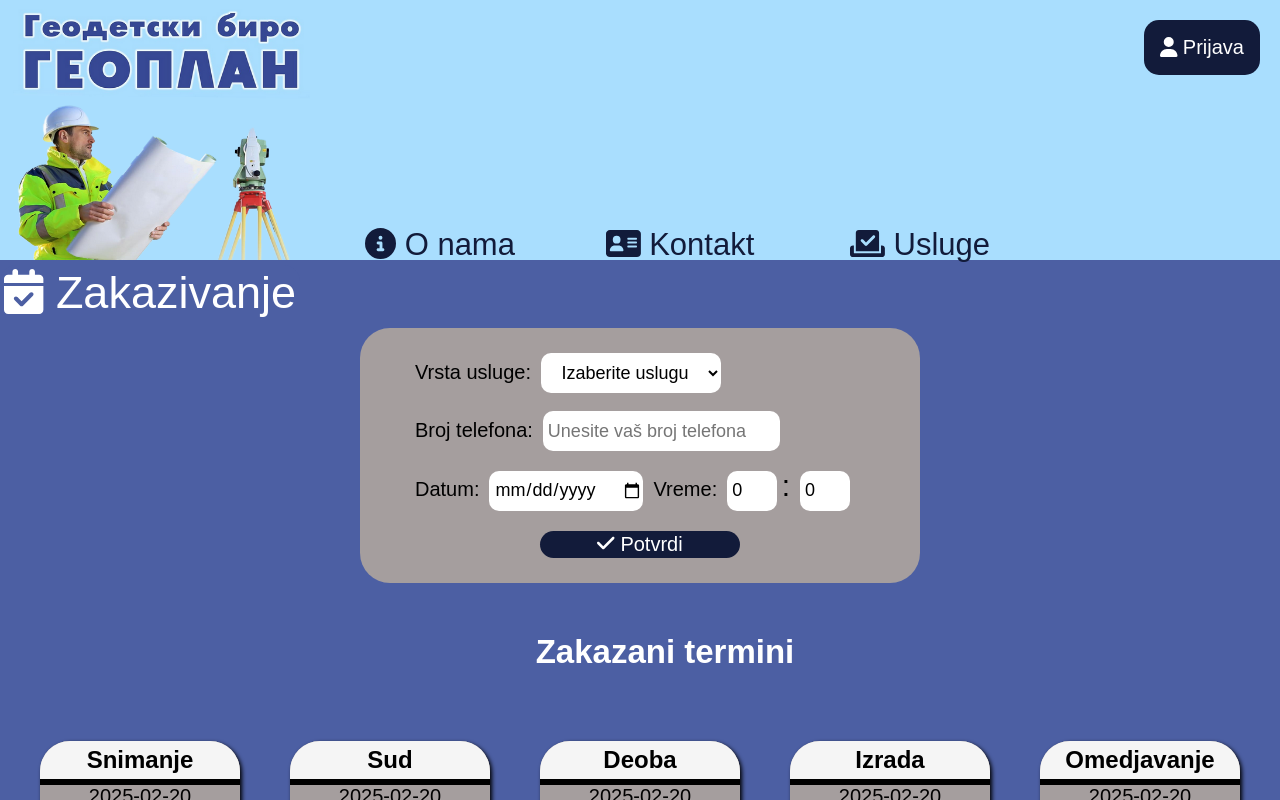
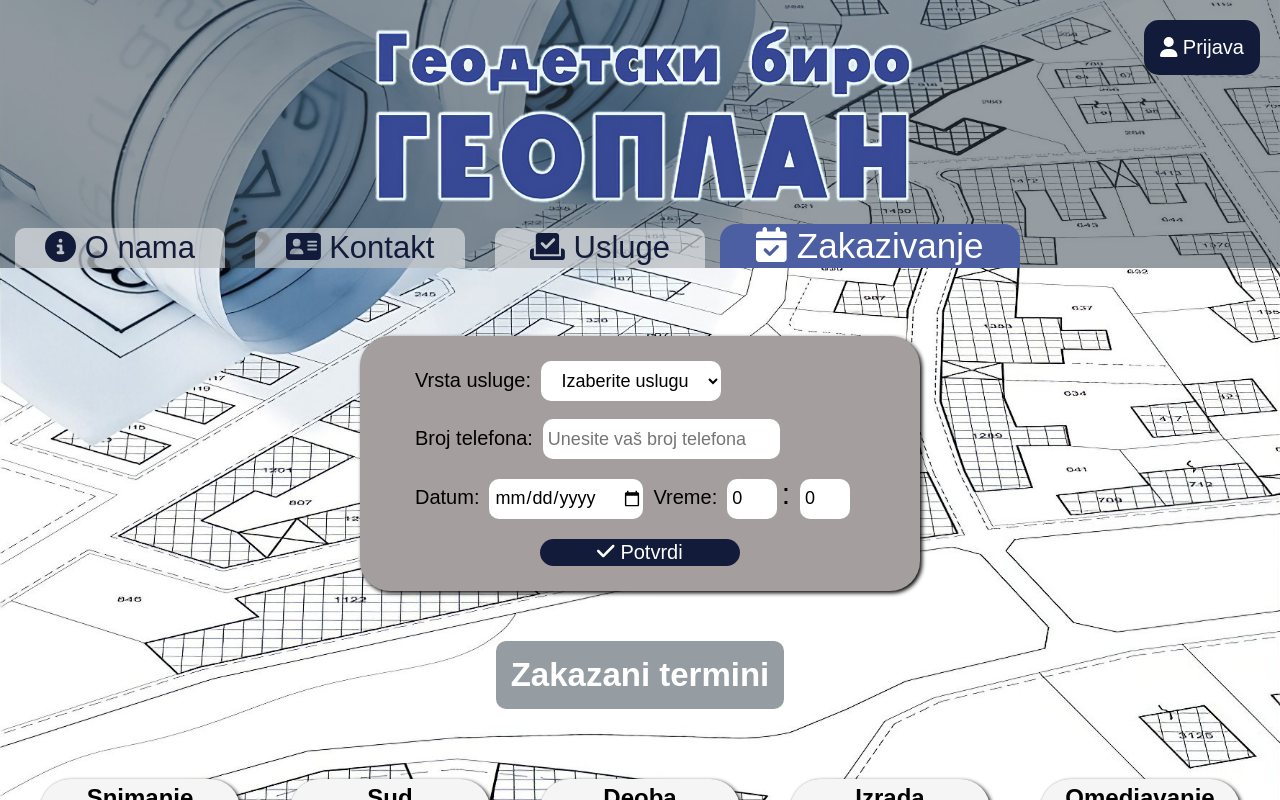
Before and after one commit to bogdanmilikic/GeoplanCacak, a React (Create React App) app: page / in a window 1280 px wide. Both pictures are taken after a click on the button "Zakazivanje". Shown: the top 800 px of the page. Built offline with nearby package versions, Linux system fonts and the light colour scheme.

Commit message:
prolepsano

```diff
--- a/src/App.jsx
+++ b/src/App.jsx
@@ -359,7 +359,7 @@ function App() {
 
       <header>
         <GornjiDeo
-          slika="Logo.png"
+          slika="GeoPlanLogo.png"
           aktivno={aktivnoDugme}
           setAktivno={setAktivnoDugme}
           sadrzaj={sadrzajNiz}
@@ -397,7 +397,16 @@ function App() {
         </div>
         {aktivnoDugme === 4 ? (
           <div className={`divCentriranje ${animate ? "animate" : ""}`}>
-            <p className="sadrzajNaslov" style={{ color: "white" }}>
+            <p
+              className="sadrzajNaslov"
+              style={{
+                color: "white",
+                backgroundColor: "rgb(46, 60, 70, 0.5)",
+                textAlign: "center",
+                borderRadius: "10px",
+                padding: "15px",
+              }}
+            >
               Zakazani termini
             </p>
           </div>
--- a/src/Komponente/GornjiDeo.jsx
+++ b/src/Komponente/GornjiDeo.jsx
@@ -6,7 +6,6 @@ import {
   faContactCard,
 } from "@fortawesome/free-solid-svg-icons";
 
-import { useState } from "react";
 import { faCheckToSlot } from "@fortawesome/free-solid-svg-icons/faCheckToSlot";
 const GornjiDeo = ({ slika, setSadrzaj, sadrzaj, aktivno, setAktivno }) => {
   const handleInfo = () => {
@@ -28,7 +27,11 @@ const GornjiDeo = ({ slika, setSadrzaj, sadrzaj, aktivno, setAktivno }) => {
   return (
     <div class="gornjiDeoDiv">
       <menu>
-        <img src={slika} className="logo" alt="Nema slike" />
+        <center>
+          {" "}
+          <img src={slika} className="logo" alt="Nema slike" />
+        </center>
+
         <Dugmici aktivno={aktivno} brojDugmeta={1} handleUradi={handleInfo}>
           <FontAwesomeIcon icon={faCircleInfo} /> O nama
         </Dugmici>
--- a/src/Komponente/stilovi.css
+++ b/src/Komponente/stilovi.css
@@ -7,24 +7,26 @@
 
 html,
 body {
-  background-color: rgb(76, 95, 163);
+  background-image: url("geoplan_mapa.jpg");
+  background-size: cover;
+  background-position: center;
+  background-repeat: no-repeat;
   scroll-behavior: smooth;
+
   height: 100%;
   width: 100%;
 }
 
 .logo {
-  width: 320px;
-  height: 260px;
+  width: 620px;
+  height: 220px;
   border-radius: 0;
-  margin-bottom: -5px;
 }
 
 .gornjiDeoDiv {
   margin: 0;
   padding: 0;
-  background-color: rgb(169, 222, 254);
-  height: 260px;
+  background-color: rgb(46, 60, 70, 0.5);
 }
 
 .gornjiDeoMenu {
@@ -32,24 +34,28 @@ body {
 }
 
 .gornjiDeoDugmici {
-  margin-top: 0;
+  padding: 0px;
+  margin-top: 0px;
+  margin-bottom: 0px;
   margin-right: 15px;
   margin-left: 15px;
   border: 0px;
   font-size: 31px;
+  height: 100%;
   width: 210px;
   padding: 2px;
-  background-color: transparent;
+  border-radius: 10px 10px 0px 0px;
+  background-color: rgb(255, 255, 255, 0.5);
   color: rgb(18, 27, 58);
   text-align: center;
   transition: all 0.2s ease-in-out;
 }
 .gornjiDeoDugmici:hover {
+  height: 100%;
   color: white;
   background-color: rgb(76, 95, 163);
-  border-radius: 16px 16px 0px 0px;
   width: 300px;
-  font-size: 38px;
+
   text-align: center;
 }
 .gornjiDeoDugmiciAktivno {
@@ -57,7 +63,8 @@ body {
   background-color: rgb(76, 95, 163);
   border-radius: 16px 16px 0px 0px;
   width: 300px;
-  font-size: 45px;
+
+  font-size: 35px;
   border: 0px;
   padding: 2px;
   text-align: center;
@@ -86,7 +93,7 @@ body {
 
 .divSadrzaj {
   justify-content: center;
-
+  box-shadow: 2px 2px 4px #000000;
   align-items: center;
   width: auto;
   padding-left: 30px;
@@ -199,7 +206,7 @@ iframe {
   position: fixed;
   top: 30%;
   right: 37%;
-  background-color: rgb(169, 222, 254);
+  background-color: rgb(69, 95, 114);
   z-index: 100;
   border-radius: 30px;
   opacity: 100%;
@@ -358,7 +365,7 @@ iframe {
   }
 
   .logo {
-    width: 200px; /* Resize logo */
+    width: 350px; /* Resize logo */
     height: auto; /* Maintain aspect ratio */
     margin: 0 auto; /* Center it */
   }
```
Also changed, not shown: public/GeoPlanLogo.png (added), src/Komponente/geoplan_mapa.jpg (added).
